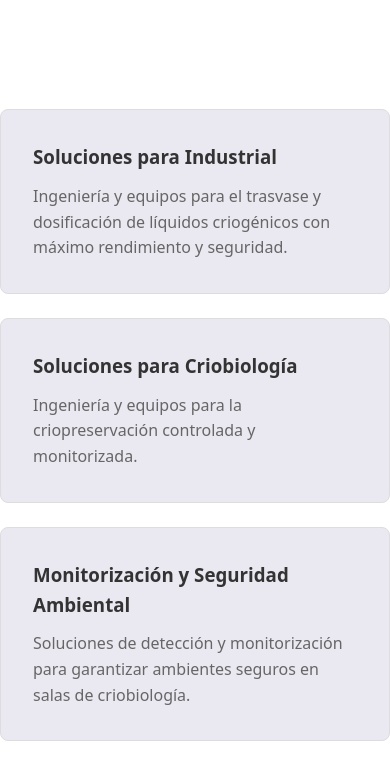
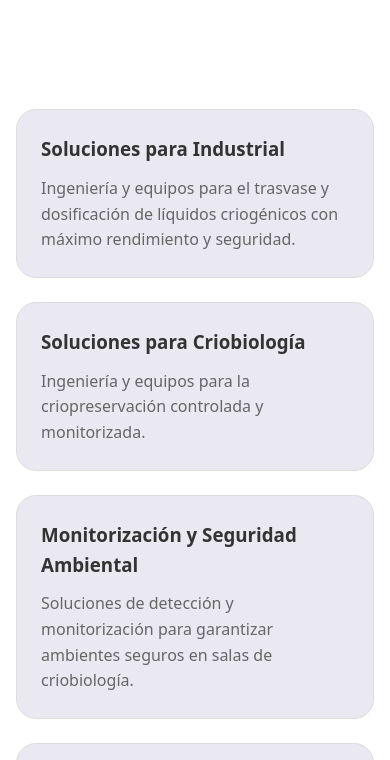
Before and after one commit to Capitankanalla/cryogasWeb, a website: page index.html in a window 390 px wide. Shown: the part 1426-2186 px from the top of the page. Drawn offline with Linux system fonts and the light colour scheme.

Commit message:
Feat: Millora estètica cards

```diff
--- a/css/style.css
+++ b/css/style.css
@@ -212,16 +212,18 @@
 /* Cards de serveis */
 .cards-grid {
   display: grid;
-  grid-template-columns: repeat(2, 1fr);
+  grid-template-columns: repeat(2, 500px);
   gap: 1.5rem;
+  justify-content: center;
   margin-top: 2rem;
+  margin-bottom: 4rem;
 }
 
 .service-card {
   padding: 2rem;
   background: #eae9f1;
   border: 1px solid #ddd;
-  border-radius: 8px;
+  border-radius: 20px;
   cursor: pointer;
   transition: transform 0.3s ease, box-shadow 0.3s ease;
 }
@@ -240,6 +242,24 @@
   color: #666;
 }
 
+
+@media (max-width: 768px) {
+  .cards-grid {
+    grid-template-columns: minmax(0, 350px);
+  }
+}
+
+@media (max-width: 480px) {
+  .cards-grid {
+    grid-template-columns: 1fr;
+    margin-left: 1rem;
+    margin-right: 1rem;
+  }
+
+  .service-card {
+    padding: 1.5rem;
+  }
+}
 
 /* Dialogs */
 .custom-modal {
```
